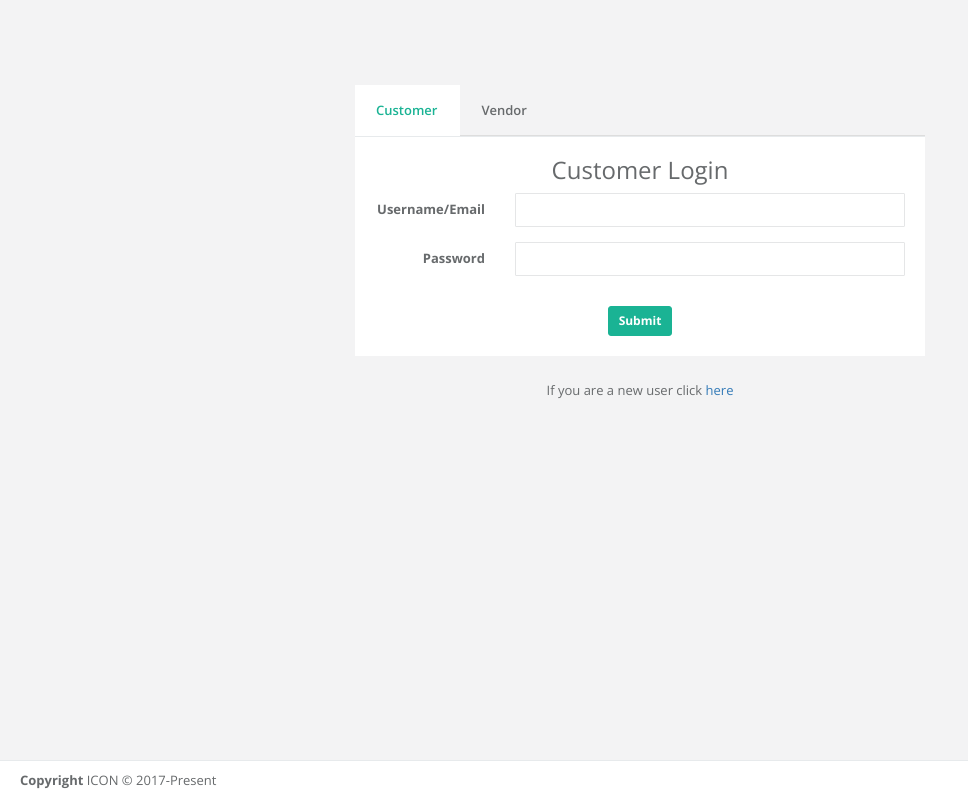
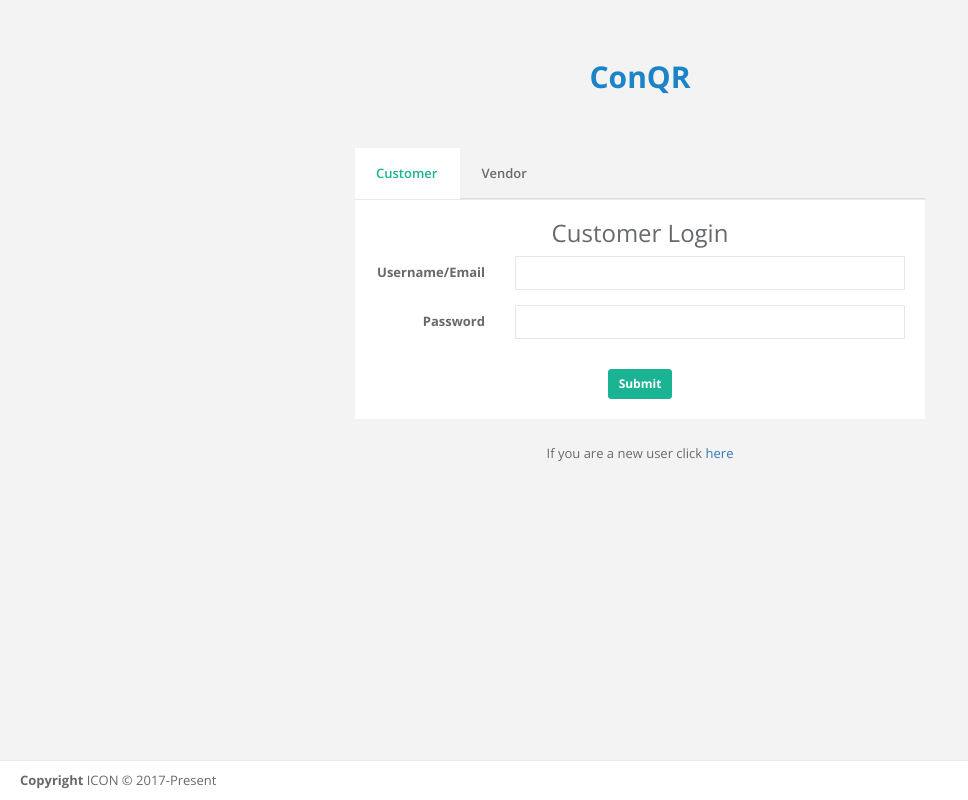
Before and after one commit to aritranag/contact-manager, a website: page index.html at #/index/login in a window 1280 px wide. Shown: the whole page, without its empty margins (0-968 px from the left). Drawn offline with nearby package versions, Linux system fonts and the light colour scheme.

Commit message:
Added heading

```diff
--- a/index.js
+++ b/index.js
@@ -17,7 +17,7 @@ var mongoose_connection_options = {
 };
 
 
-//var db = mongoose.connect("mongodb://localhost/ConQR",mongoose_connection_options);
+var db = mongoose.connect("mongodb://localhost/ConQR",mongoose_connection_options);
 
 var mongodbUri = "mongodb://"+process.env.DB_USERNAME+":"+process.env.DB_PASSWORD+"@ds111754.mlab.com:11754/conqr";
 
--- a/public/views/login.html
+++ b/public/views/login.html
@@ -1,4 +1,9 @@
 <div class="wrapper wrapper-content animated fadeInRight" ng-controller="LoginCtrl">
+    <div class="row">
+        <div class="col-xs-12 text-center text-success">
+            <h1><strong>ConQR</strong></h1>
+        </div>
+    </div>
     <div class="row">
         <div class="col-lg-3"></div>
         <div class="col-lg-6">
```
